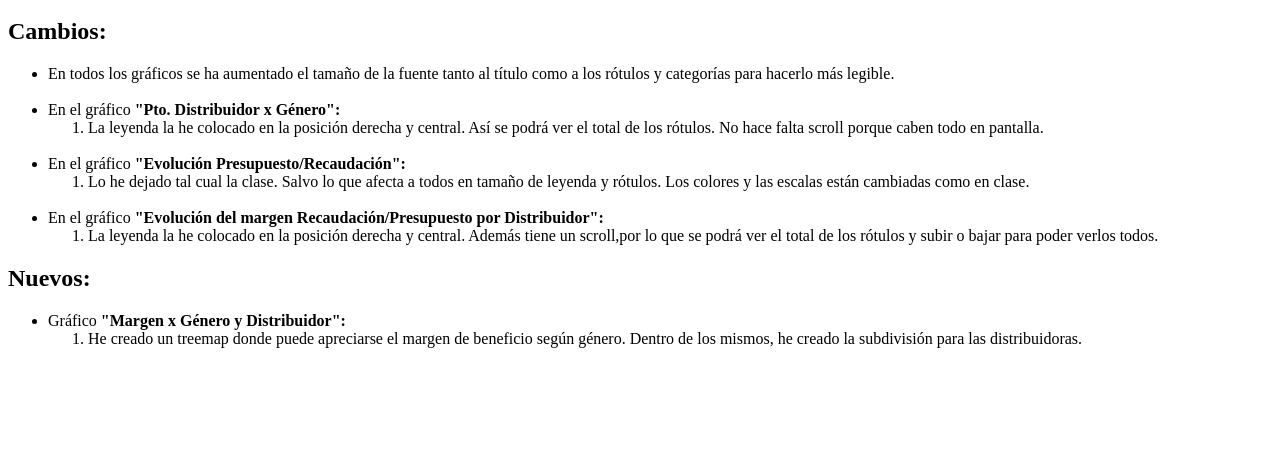
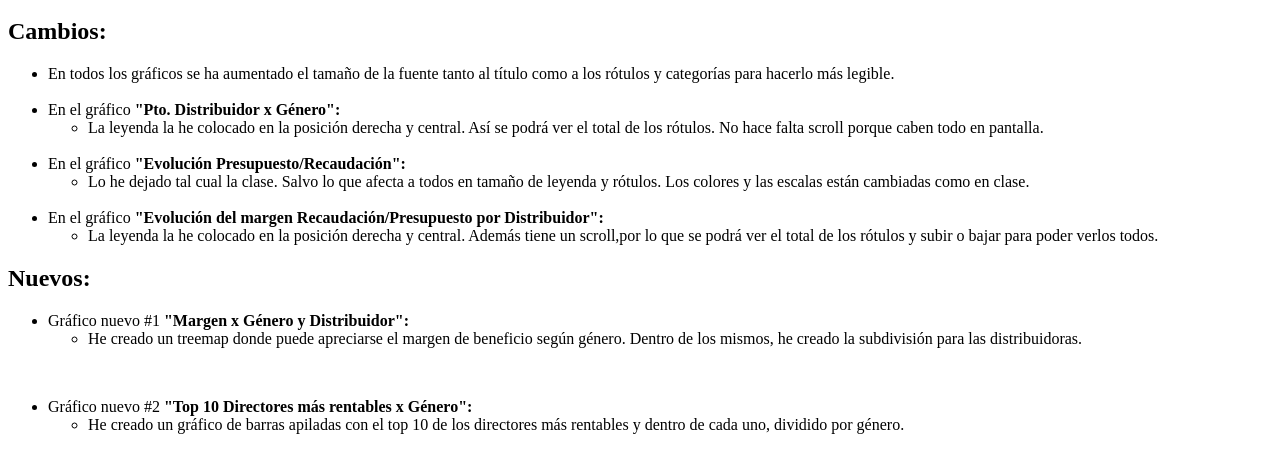
Before and after one commit to nmorales74/AG1-VisualizacionClase, a website: page index.html in a window 1280 px wide. Shown: the part 2847-3297 px from the top of the page. Before the commit the page ends 3229 px from the top, so only its background shows below. Drawn offline with Linux system fonts and the light colour scheme.

Commit message:
1 file modified

```diff
--- a/index.html
+++ b/index.html
@@ -35,31 +35,37 @@ div {text-align: center;}
 <li> En todos los gráficos se ha aumentado el tamaño de la fuente tanto al título como a los rótulos y categorías para hacerlo más legible.</li>
 <br>
 <li> En el gráfico <b>"Pto. Distribuidor x Género":</b>
-	<ol>
+	<ul>
 	<li>La leyenda la he colocado en la posición derecha y central. Así se podrá ver el total de los rótulos. No hace falta scroll porque caben todo en pantalla.</li>
-	</ol>
+	</ul>
 </li>
 <br>
 <li> En el gráfico <b>"Evolución Presupuesto/Recaudación":</b>
-	<ol>
+	<ul>
 	<li>Lo he dejado tal cual la clase. Salvo lo que afecta a todos en tamaño de leyenda y rótulos. Los colores y las escalas están cambiadas como en clase.</li>
-	</ol>
+	</ul>
 </li>
 <br>
 <li> En el gráfico <b>"Evolución del margen Recaudación/Presupuesto por Distribuidor":</b>
-	<ol>
+	<ul>
 	<li>La leyenda la he colocado en la posición derecha y central. Además tiene un scroll,por lo que se podrá ver el total de los rótulos y subir o bajar para poder verlos todos.</li>
-	</ol>
+	</ul>
 </li>
 </ul>
 
 <h2>Nuevos:</h2>
 <ul>
-<li> Gráfico <b>"Margen x Género y Distribuidor":</b>
-	<ol>
+<li> Gráfico nuevo #1 <b>"Margen x Género y Distribuidor":</b>
+	<ul>
 	<li>He creado un treemap donde puede apreciarse el margen de beneficio según género. Dentro de los mismos, he creado la subdivisión para las distribuidoras.</li>
-	</ol>
+	</ul>
 </li>
+</ul>
 <br>
-
+<ul>
+<li> Gráfico nuevo #2 <b>"Top 10 Directores más rentables x Género":</b>
+	<ul>
+	<li>He creado un gráfico de barras apiladas con el top 10 de los directores más rentables y dentro de cada uno, dividido por género.</li>
+	</ul>
+</li>
 </ul>
```
